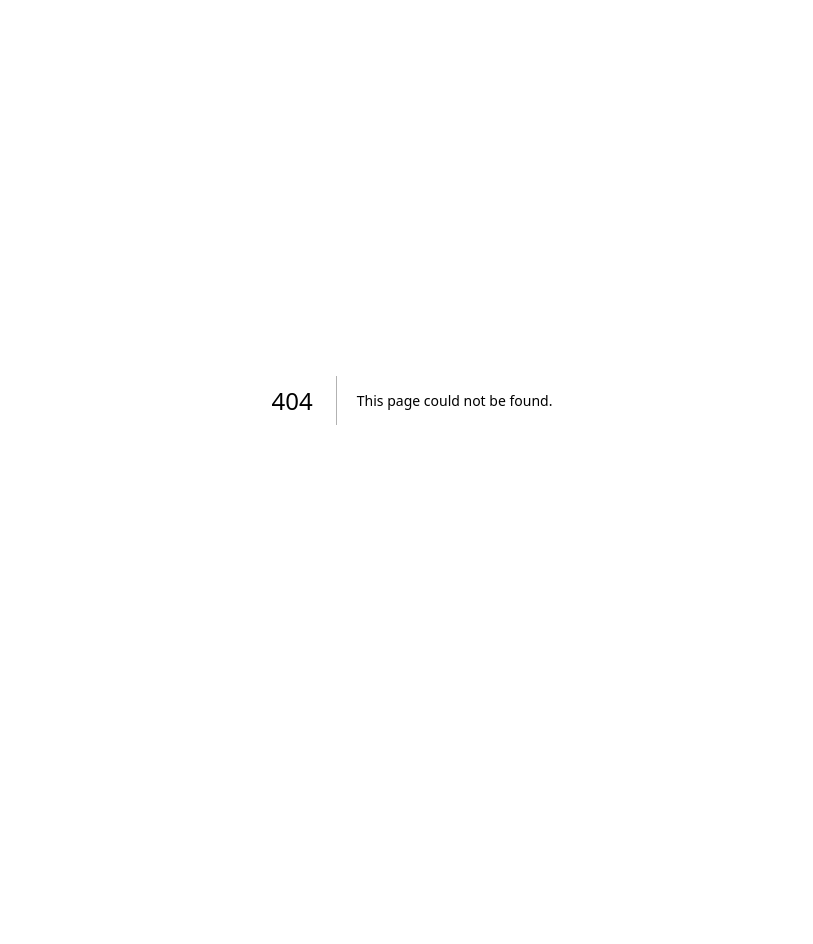
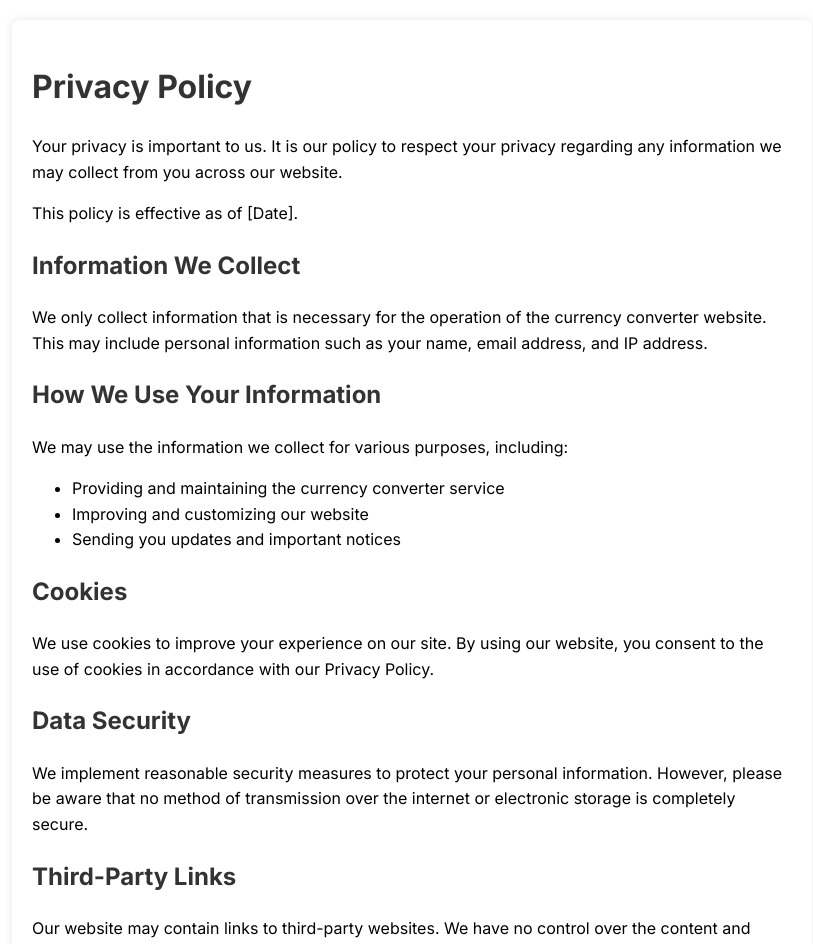
Before and after one commit to surendrakumar6350/currency-converter, a Next.js app: page /PP in a window 1280 px wide. Before the commit this address had no page. Shown: the top 944 px of the page, without its empty margins (228-1041 px from the left). Before the commit the page ends 800 px from the top, so only its background shows below. Built offline with nearby package versions, Linux system fonts and the light colour scheme.

Commit message:
pp page added

```diff
--- /dev/null
+++ b/app/PP/page.js
@@ -0,0 +1,45 @@
+import React from 'react'
+
+const errr = () => {
+  return (
+    <>
+    <div class="container">
+        <div class="content">
+            <h1>Privacy Policy</h1>
+
+            <p>Your privacy is important to us. It is our policy to respect your privacy regarding any information we may collect from you across our website.</p>
+
+            <p>This policy is effective as of [Date].</p>
+
+            <h2>Information We Collect</h2>
+            <p>We only collect information that is necessary for the operation of the currency converter website. This may include personal information such as your name, email address, and IP address.</p>
+
+            <h2>How We Use Your Information</h2>
+            <p>We may use the information we collect for various purposes, including:</p>
+            <ul>
+                <li>Providing and maintaining the currency converter service</li>
+                <li>Improving and customizing our website</li>
+                <li>Sending you updates and important notices</li>
+            </ul>
+
+            <h2>Cookies</h2>
+            <p>We use cookies to improve your experience on our site. By using our website, you consent to the use of cookies in accordance with our Privacy Policy.</p>
+
+            <h2>Data Security</h2>
+            <p>We implement reasonable security measures to protect your personal information. However, please be aware that no method of transmission over the internet or electronic storage is completely secure.</p>
+
+            <h2>Third-Party Links</h2>
+            <p>Our website may contain links to third-party websites. We have no control over the content and practices of these sites and cannot be held responsible for their privacy policies.</p>
+
+            <h2>Changes to This Privacy Policy</h2>
+            <p>We may update our Privacy Policy from time to time. Thus, we advise you to review this page periodically for any changes. We will notify you of any changes by posting the new Privacy Policy on this page.</p>
+
+            <h2>Contact Us</h2>
+            <p>If you have any questions or suggestions about our Privacy Policy, do not hesitate to contact us at [Your Contact Information].</p>
+        </div>
+    </div>
+    </>
+  )
+}
+
+export default errr
--- a/app/globals.css
+++ b/app/globals.css
@@ -53,3 +53,37 @@ background-color: #dadada;
         color: black;
     }
 }
+
+
+
+
+body {
+    font-family: Arial, sans-serif;
+    margin: 20px;
+    line-height: 1.6;
+}
+
+h1 {
+    color: #333;
+}
+
+p {
+    margin-bottom: 15px;
+}
+
+.container {
+    max-width: 800px;
+    margin: 0 auto;
+}
+
+.content {
+    background-color: #fff;
+    padding: 20px;
+    border-radius: 8px;
+    box-shadow: 0 0 10px rgba(0, 0, 0, 0.1);
+}
+
+h2 {
+    color: #333;
+    margin-top: 20px;
+}
--- a/app/page.js
+++ b/app/page.js
@@ -2,6 +2,7 @@
 import React, { useEffect, useState } from 'react'
 import { Showme } from '@/Components/page'
 import useCurrencyInfo from '@/folder/page'
+import Link from 'next/link'
 
 const app = () => {
   const [currency, setcurrency] = useState("aave")
@@ -33,6 +34,7 @@ const keys = Object.keys(data)
    <br></br>
    <br></br>
    <p className='p'>{err}</p>
+   <Link href="PP"> Privacy and Policy</Link>
     </>
   )
 }
--- a/package.json
+++ b/package.json
@@ -13,5 +13,9 @@
     "next": "14.0.2",
     "react": "^18",
     "react-dom": "^18"
-  }
+  },
+  "description": "This is a [Next.js](https://nextjs.org/) project bootstrapped with [`create-next-app`](https://github.com/vercel/next.js/tree/canary/packages/create-next-app).",
+  "main": "next.config.js",
+  "author": "",
+  "license": "ISC"
 }
```
